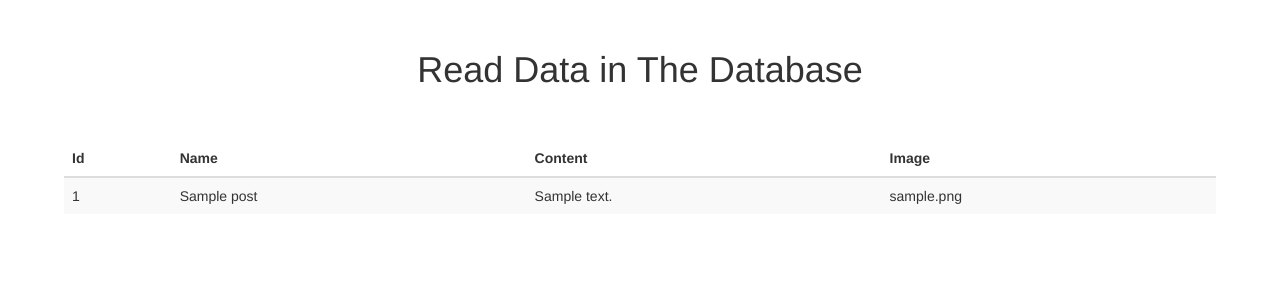
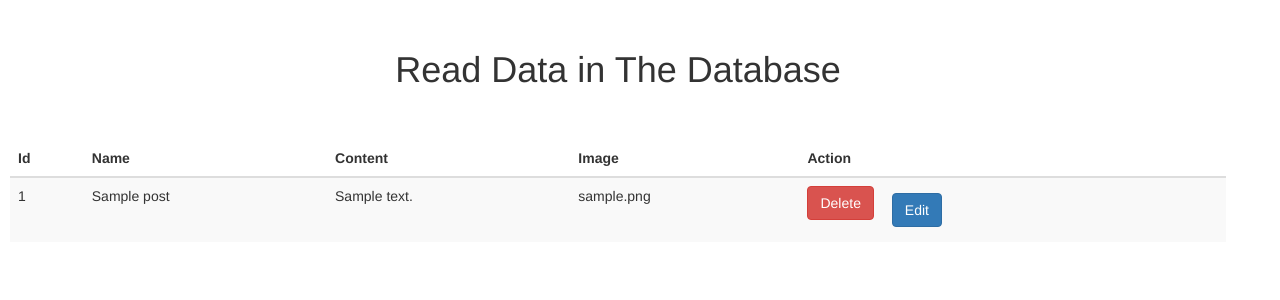
Before and after one commit to laila910/PDO-PHP-CRUD-System-, a PHP site: page / in a window 1280 px wide. Shown: the top 300 px of the page. Run offline with PHP 8.4, Linux system fonts and the light colour scheme; tables that the repository leaves empty or names only in its code hold one stand-in row (values such as "Sample post"); some libraries are stand-ins or nearby versions.

Commit message:
Update index.php

```diff
--- a/index.php
+++ b/index.php
@@ -40,7 +40,7 @@ $op = mysqli_query($conn,$sql);
         }
     </style>
     </head>
-    <body style="width:90%;margin-left:auto;margin-right:auto">
+    <body style="width:95%;margin-left:10px;margin-right:10px">
         <!--[if lt IE 7]>
             <p class="browsehappy">You are using an <strong>outdated</strong> browser. Please <a href="#">upgrade your browser</a> to improve your experience.</p>
         <![endif]-->
@@ -52,6 +52,8 @@ $op = mysqli_query($conn,$sql);
                <th scope="col">Name</th>
                <th scope="col">Content</th>
                <th scope="col">Image</th>
+               <th scope="col">Action</th>
+
             </tr>
            </thead>
         <tbody>
@@ -63,6 +65,10 @@ $op = mysqli_query($conn,$sql);
              <td><?php echo $data['name'];?></td>
              <td><?php echo $data['content'];?></td>
              <td><?php echo $data['image'];?></td>
+             <td>
+                 <a class="btn btn-danger  m-r-1em  m-b-1em " href="#" role="button">Delete</a>
+                 <a class="btn btn-primary m-r-1em" href="#" role="button">Edit</a>
+             </td>
          </tr>
           <?php } ?>
          </tbody>
```
